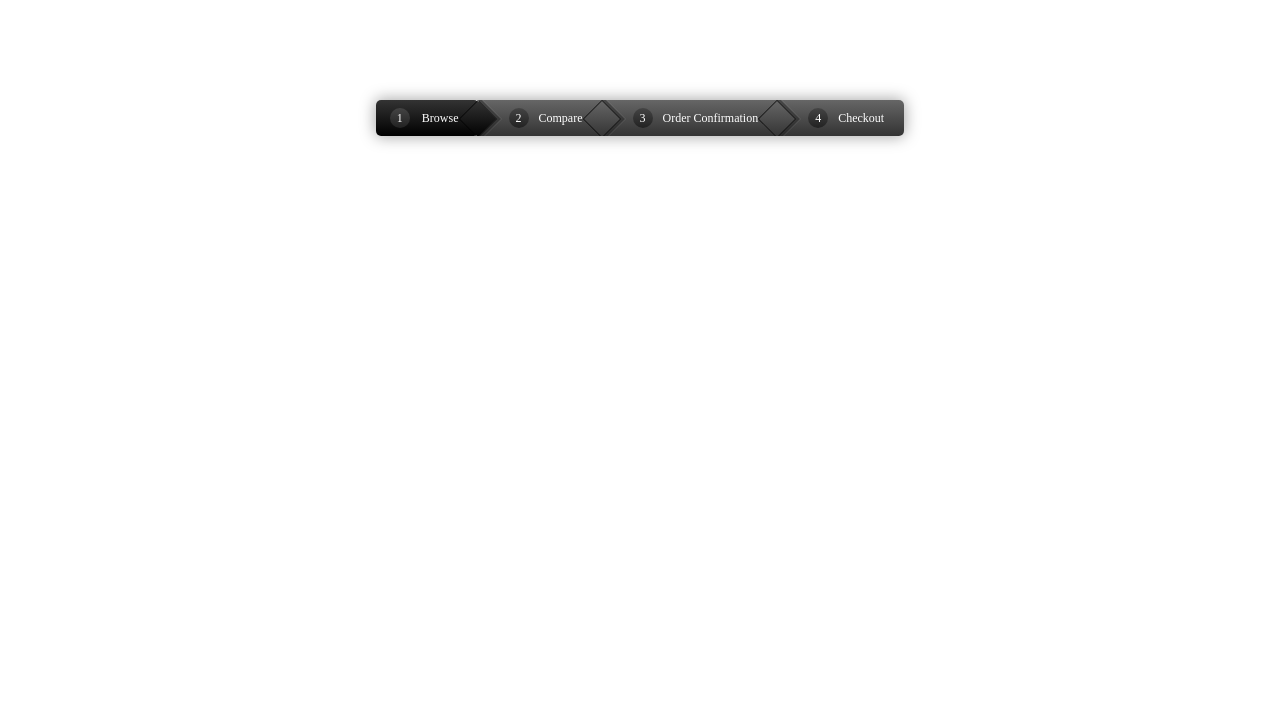
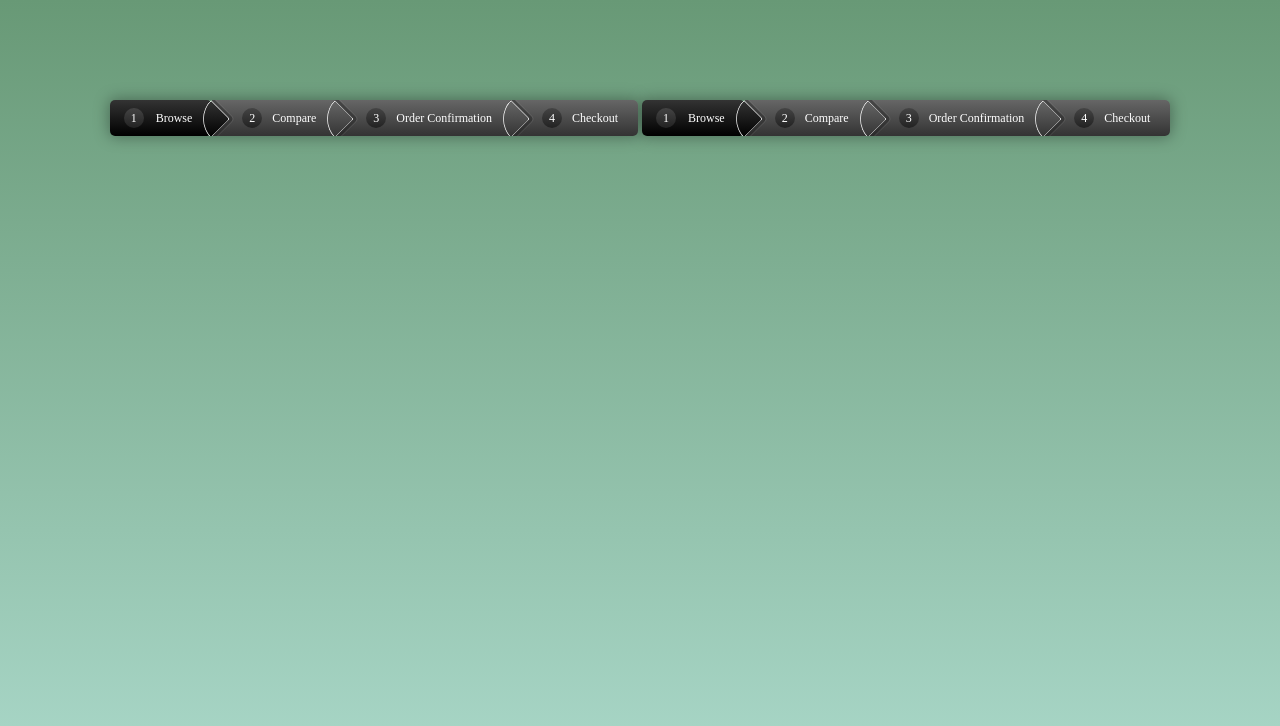
Before and after one commit to BritishPandaChick/breadcrumb-nav, a plain HTML site: page index.html in a window 1280 px wide. Drawn offline with Linux system fonts and the light colour scheme.

Commit message:
Add comments to index.html. Add flat navigation code to HTML.

```diff
--- a/css/style.css
+++ b/css/style.css
@@ -3,9 +3,15 @@
   padding: 0;
 }
 
+html, body {
+  min-height: 100%;
+}
+
 body {
   text-align: center;
   padding-top: 100px;
+  background: #689976;
+  background: linear-gradient(#689976, #ACDACC);
 }
 
 .breadcrumb {
@@ -45,7 +51,7 @@ body {
 }
 
 .breadcrumb a:first-child {
-  border-radius: 0 5px 5px 0; /**/
+  border-radius: 0 5px 5px 0; /* this was to prevent glitches on hover */
 }
 
 /* hover/active styles */
@@ -68,7 +74,6 @@ body {
   /* same dimension as the line-height of .breadcrumb a */
   width: 36px;
   height: 36px;
-  border: 1px solid black;
   /* rotated square takes larger height which makes it tough to position it properly. Scale it down so that the diagnols become equal to line-height of the link.
   We scale it to 70.7% because square's: length = 1; diagnol = (1^2 + 1^2)^0.5 = 1.414 (pythagoras theorem) if diagnol required = 1; length = 1/1.414 = 0.707 */
   transform: scale(0.707) rotate(45deg);
@@ -81,6 +86,11 @@ body {
   box-shadow:
     2px -2px 0 2px rgba(0, 0,0,0.4),
     3px -3px 0 2px rgba(255,255,255,0.1);
+  /* 5px for rounded arrows and to
+  50px to prevent hover glitches on the border created using shadows */
+  border: 1px solid white;
+  /* the curved border on the left helps in seamless integration of the arrows and link gradients without any interruption from the box shadows provided to the arrows. specially during hover effect. */
+  border-radius: 0 5px 0 50px;
 }
 
 /* we don't need an arrow after the last link */
--- a/index.html
+++ b/index.html
@@ -5,6 +5,15 @@
   <link href="css/style.css" rel="stylesheet" type="text/css">
 </head>
 <body>
+  <!-- simple div with some links -->
+  <div class="breadcrumb flat">
+    <a href="#" class="active">Browse</a>
+    <a href="#">Compare</a>
+    <a href="#">Order Confirmation</a>
+    <a href="#">Checkout</a>
+  </div>
+
+  <!-- flat style with animated hover effect -->
   <div class="breadcrumb">
     <a href="#" class="active">Browse</a>
     <a href="#">Compare</a>
```
